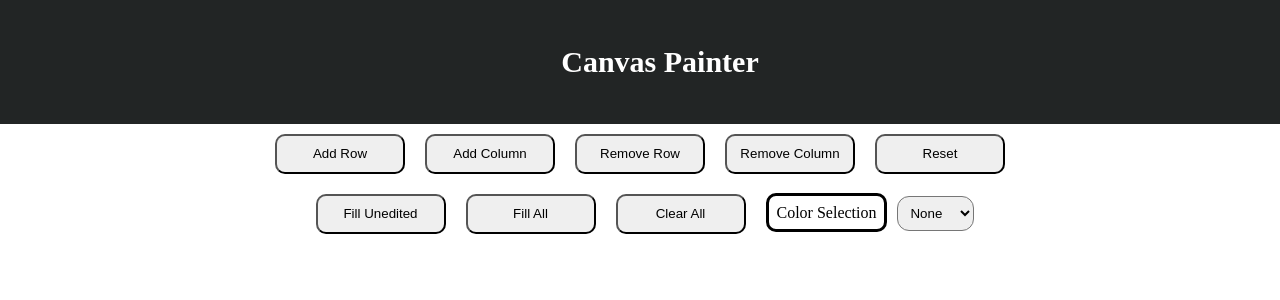
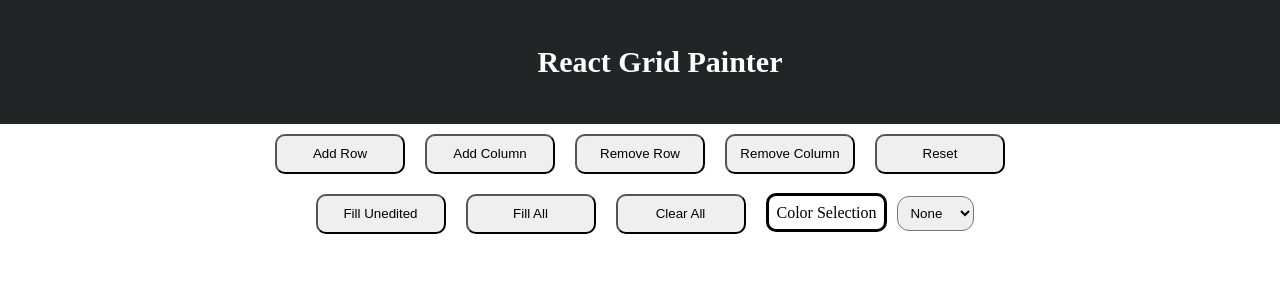
Before and after one commit to Alshohatee/assignment_8_dom_challenges, a React (Create React App) app: page / in a window 1280 px wide. Shown: the top 300 px of the page. Built offline with nearby package versions, Linux system fonts and the light colour scheme.

Commit message:
new changes

```diff
--- a/src/App.js
+++ b/src/App.js
@@ -123,7 +123,7 @@ class App extends React.Component {
   render() {
     return (
       <div>
-        <nav><div className="Header"><h1> Canvas Painter </h1></div>
+        <nav><div className="Header"><h1> React Grid Painter </h1></div>
         </nav>
         <main>
           <div className="controlPanel">
```
